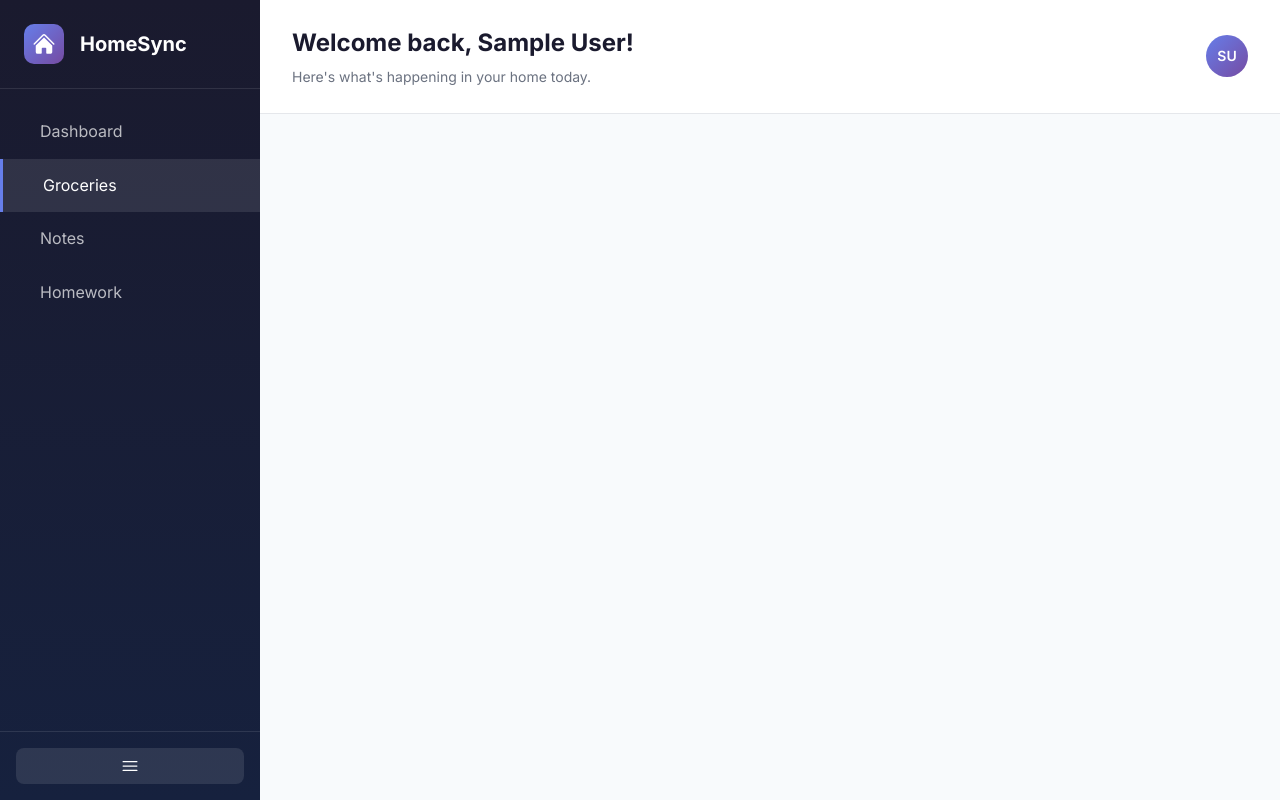
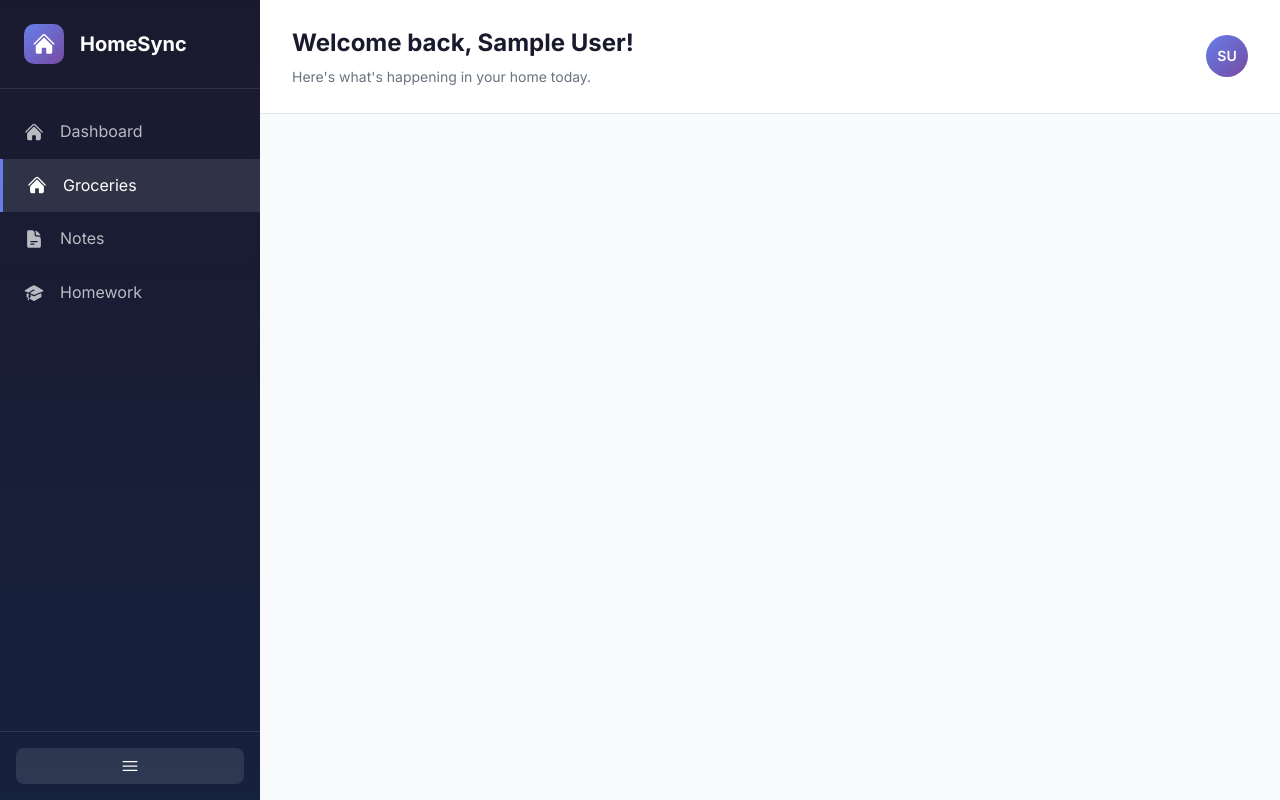
Before and after one commit to fachrizahidaya/home-app, a Vue app: page /groceries in a window 1280 px wide. Built offline with nearby package versions, Linux system fonts and the light colour scheme; sample sign-in values are in the browser's storage.

Commit message:
feat: layout parent

```diff
--- a/src/components/dashboard/SidebarItem.vue
+++ b/src/components/dashboard/SidebarItem.vue
@@ -3,6 +3,7 @@
     <span class="nav-icon">
       <slot name="icon" />
     </span>
+
     <span v-if="!collapsed" class="nav-label">
       {{ label }}
     </span>
@@ -14,12 +15,24 @@ import { computed } from "vue";
 import { useRoute } from "vue-router";
 
 const props = defineProps({
-  to: { type: String, required: true },
-  label: { type: String, required: true },
-  collapsed: { type: Boolean, default: false },
+  to: {
+    type: String,
+    required: true,
+  },
+
+  label: {
+    type: String,
+    required: true,
+  },
+
+  collapsed: {
+    type: Boolean,
+    default: false,
+  },
 });
 
 const route = useRoute();
+
 const isActive = computed(() => route.path === props.to);
 </script>
 
@@ -44,8 +57,19 @@ const isActive = computed(() => route.path === props.to);
   border-left: 3px solid #667eea;
 }
 
+.nav-icon {
+  width: 20px;
+  height: 20px;
+
+  display: flex;
+  align-items: center;
+  justify-content: center;
+
+  flex-shrink: 0;
+}
+
 .nav-icon svg {
-  width: 22px;
-  height: 22px;
+  width: 20px;
+  height: 20px;
 }
 </style>
--- a/src/components/icons/AppIcon.vue
+++ b/src/components/icons/AppIcon.vue
@@ -1,5 +1,5 @@
 <template>
-  <component :is="iconComponent" v-if="iconComponent" />
+  <component :is="iconComponent" v-if="iconComponent" class="app-icon" />
 </template>
 
 <script setup>
@@ -23,3 +23,10 @@ const icons = {
 
 const iconComponent = computed(() => icons[props.name]);
 </script>
+
+<style>
+.app-icon {
+  width: 20px;
+  height: 20px;
+}
+</style>
```
